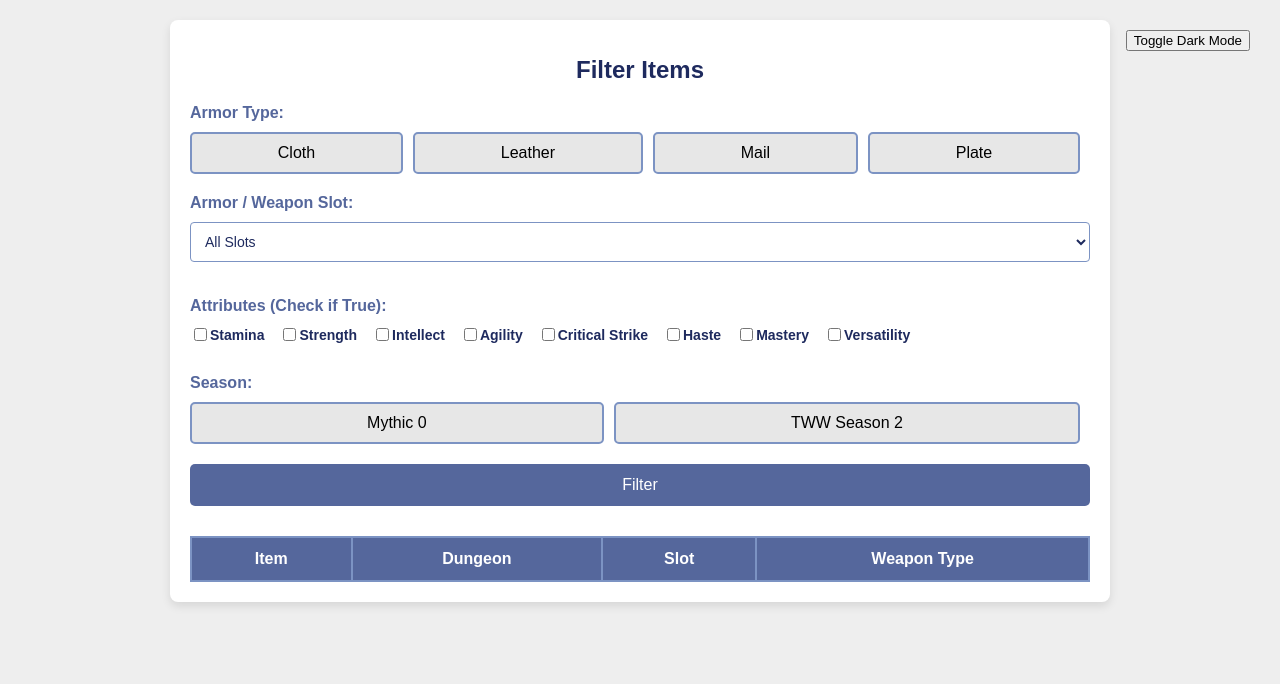
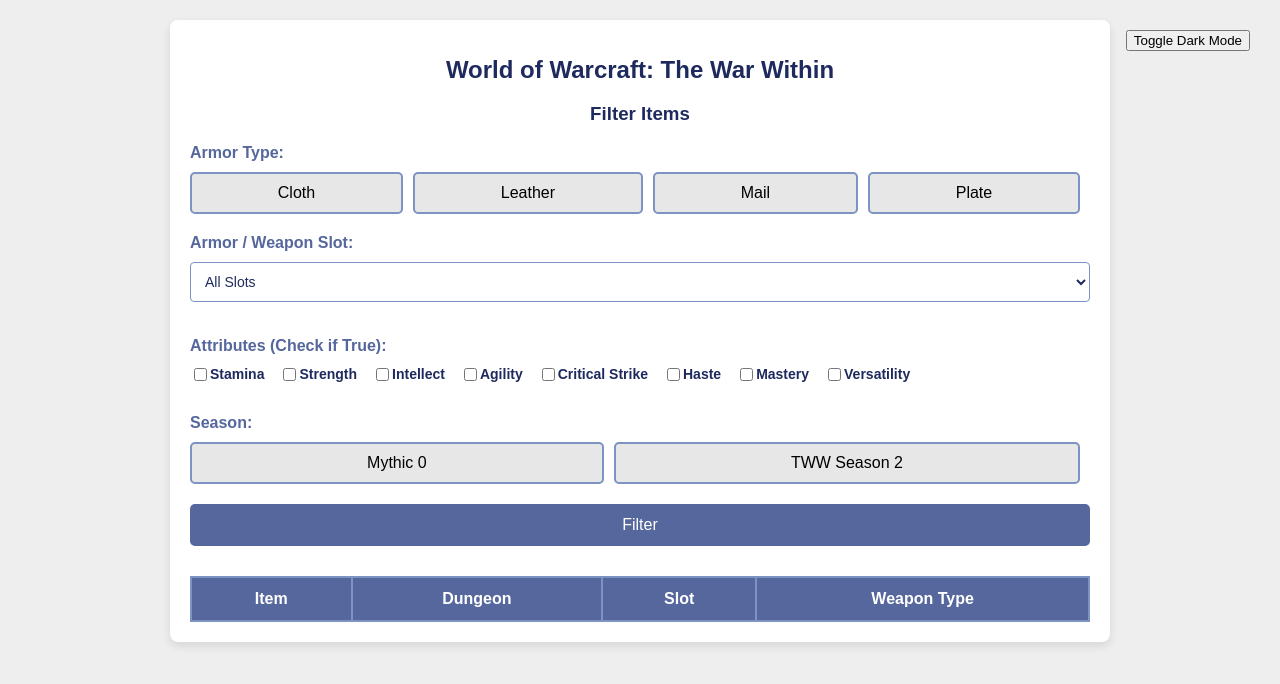
Before and after one commit to rebosar/node-wow-drops, a website: page public/index.html in a window 1280 px wide. Drawn offline with Linux system fonts and the light colour scheme.

Commit message:
Changed some wording

```diff
--- a/public/index.html
+++ b/public/index.html
@@ -12,7 +12,8 @@
 
     <body>
         <div class="container">
-            <h1>Filter Items</h1>
+            <h1>World of Warcraft: The War Within</h1>
+            <h3>Filter Items</h3>
             <form id="filterForm">
                 <div class="form-group">
                     <label for="armor_type">Armor Type:</label>
--- a/public/style.css
+++ b/public/style.css
@@ -55,8 +55,13 @@
 
 h1 {
     text-align: center;
-    margin-bottom: 20px;
+    margin-bottom: 15px;
     font-size: 24px;
+    color: var(--text-color);
+}
+
+h3 {
+    text-align: center;
     color: var(--text-color);
 }
 
```
